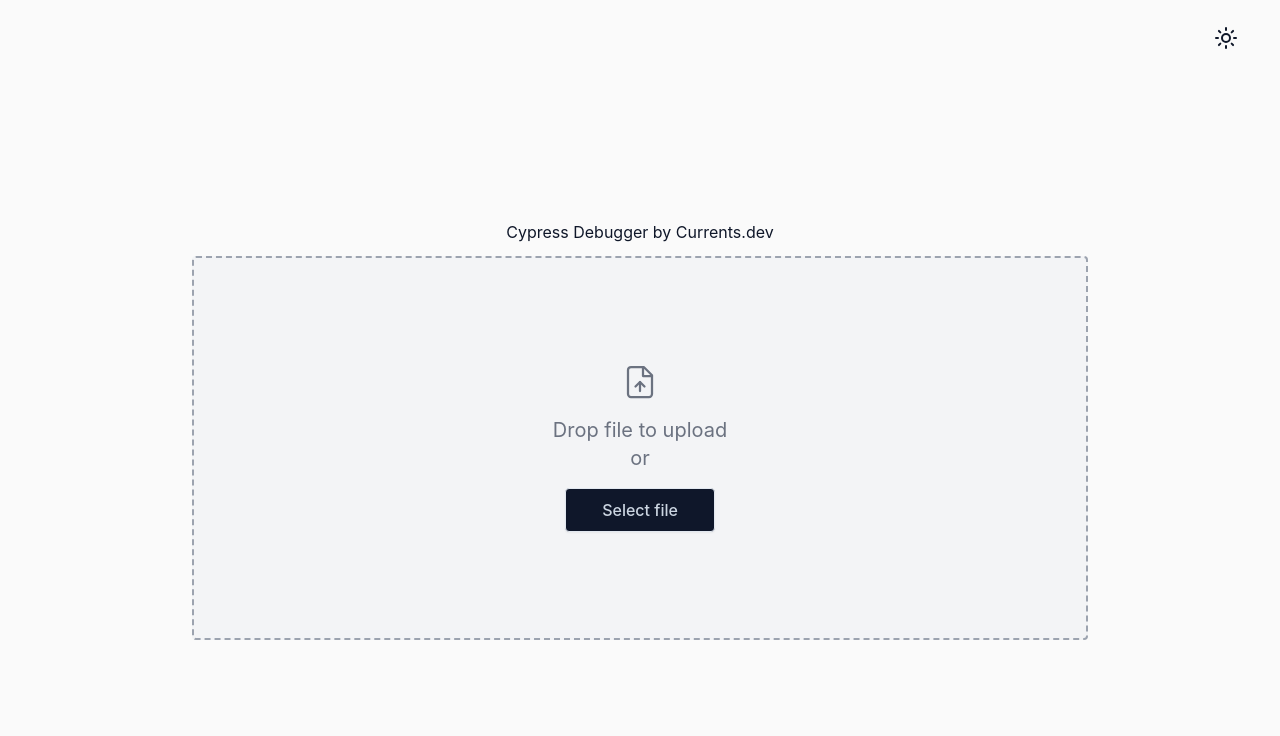
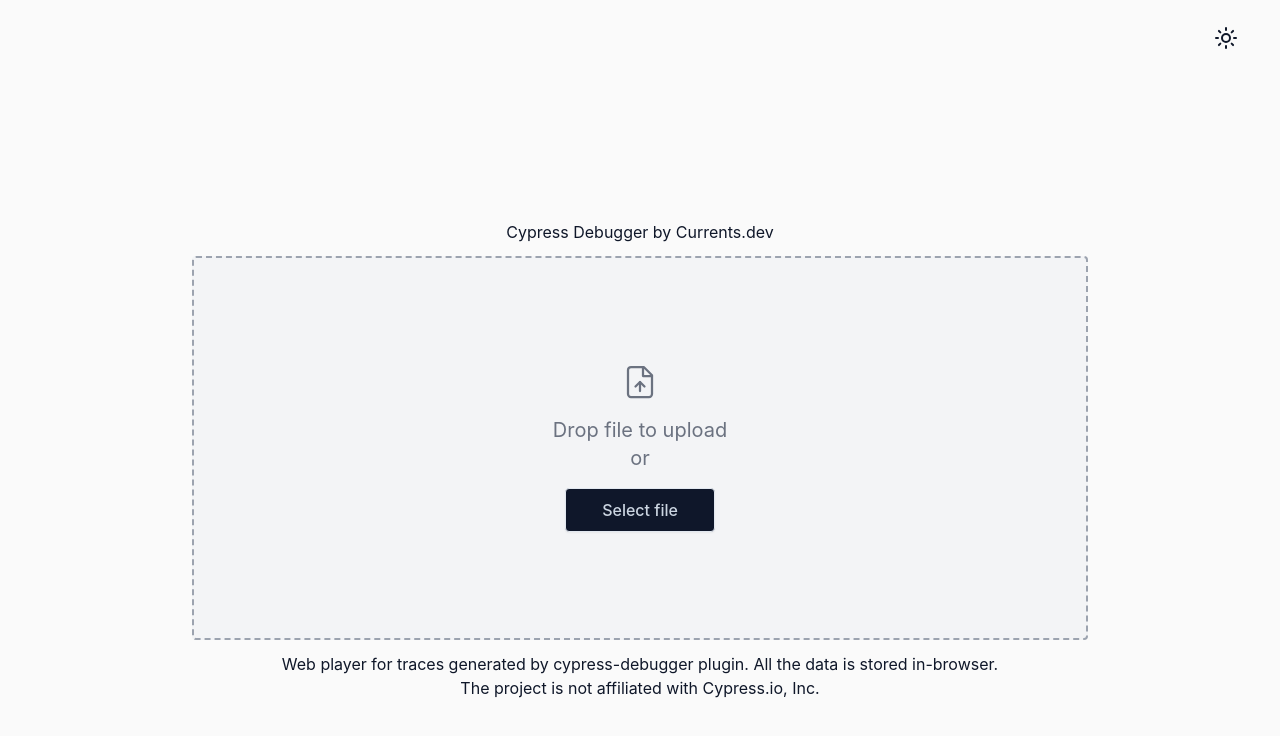
Before and after one commit to currents-dev/cypress-debugger, a React (Vite) app in the folder apps/web/: page / in a window 1280 px wide. Shown: the top 736 px of the page. Built offline with nearby package versions, Linux system fonts and the light colour scheme.

Commit message:
chore: add disclaimer for clarity

```diff
--- a/apps/web/src/components/Layout.tsx
+++ b/apps/web/src/components/Layout.tsx
@@ -66,6 +66,15 @@
               </a>
             </div>
             <PayloadHandler />
+            <div className="m-auto w-full p-3 text-center">
+              Web player for traces generated by{' '}
+              <a href="https://https://github.com/currents-dev/cypress-debugger">
+                cypress-debugger
+              </a>{' '}
+              plugin. All the data is stored in-browser.
+              <br />
+              The project is not affiliated with Cypress.io, Inc.
+            </div>
           </div>
         </div>
       )}
```
